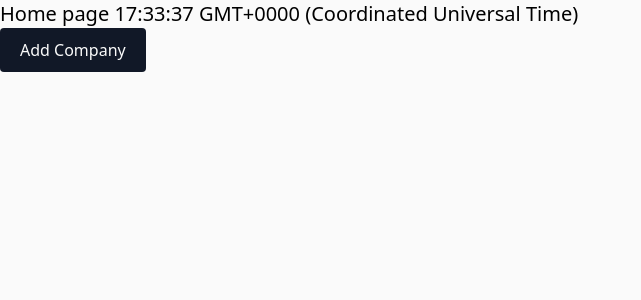
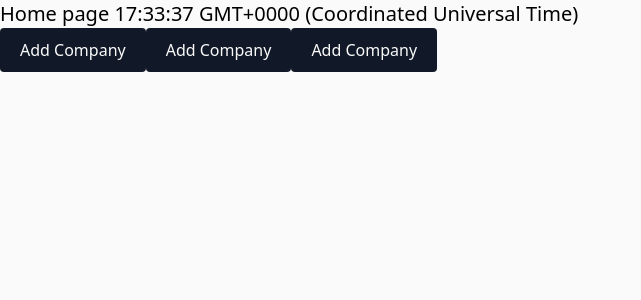
Before and after one commit to aalexblade/nextjs-course, a Next.js app: page / in a window 1280 px wide. Shown: the top 300 px of the page, without its empty margins (0-641 px from the left). Built offline with nearby package versions, Linux system fonts and the light colour scheme.

Commit message:
add componentBtn

```diff
--- a/src/app/page.tsx
+++ b/src/app/page.tsx
@@ -6,6 +6,8 @@ export default function Home() {
     <main>
       <h1 className="text-xl">Home page {new Date().toTimeString()}</h1>
       <AddCompanyButton />
+      <AddCompanyButton />
+      <AddCompanyButton />
     </main>
   );
 }
```
